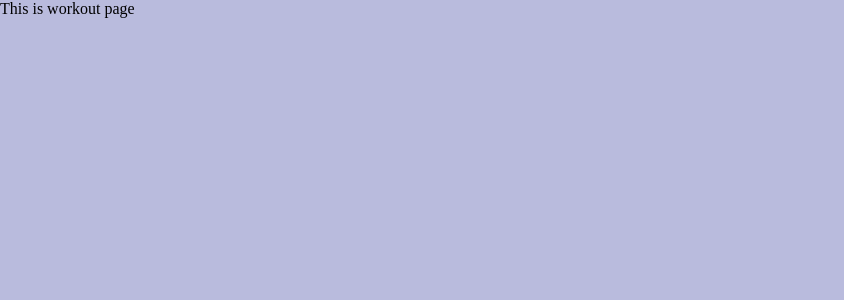
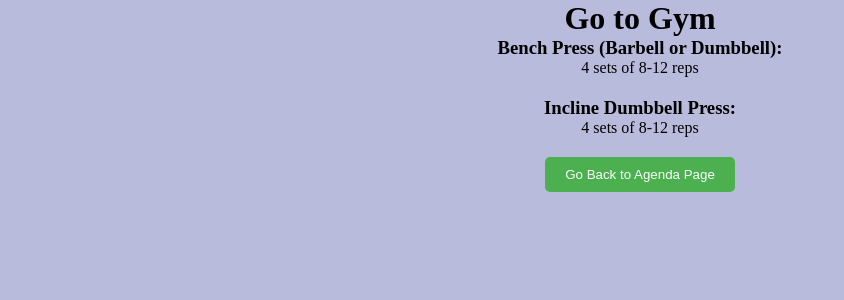
Before and after one commit to zaplink/test1, a React (Vite) app: page /Workout in a window 1280 px wide. Shown: the top 300 px of the page, without its empty margins (0-844 px from the left). Built offline with nearby package versions, Linux system fonts and the light colour scheme.

Commit message:
make changes to page 5

```diff
--- a/src/pages/Workout.tsx
+++ b/src/pages/Workout.tsx
@@ -1,6 +1,28 @@
-export default function Workout(){
 
-    return(
-        <p>This is workout page</p>
-    );
+import '../workout.css';
+
+function Workout() {
+  return (
+    <div className="App">
+      <h1>Go to Gym</h1>
+
+      <div className="exercise-section">
+        <h3>Bench Press (Barbell or Dumbbell):</h3>
+        <p>4 sets of 8-12 reps</p>
+      </div>
+
+      <div className="exercise-section">
+        <h3>Incline Dumbbell Press:</h3>
+        <p>4 sets of 8-12 reps</p>
+      </div>
+
+      {/* ... other exercises ... */}
+
+      <div className="button-section">
+        <button>Go Back to Agenda Page</button>
+      </div>
+    </div>
+  );
 }
+
+export default Workout;
--- /dev/null
+++ b/src/workout.css
@@ -0,0 +1,21 @@
+.App {
+    text-align: center;
+  }
+
+  .exercise-section {
+    margin-bottom: 20px;
+  }
+
+  .button-section {
+    margin-top: 20px;
+  }
+
+  button {
+    padding: 10px 20px;
+    background-color: #4CAF50;
+    color: white;
+    border: none;
+    border-radius: 5px;
+    cursor: pointer
+
+  }
```
Also changed, not shown: src/App.tsx (line endings or trailing spaces).
